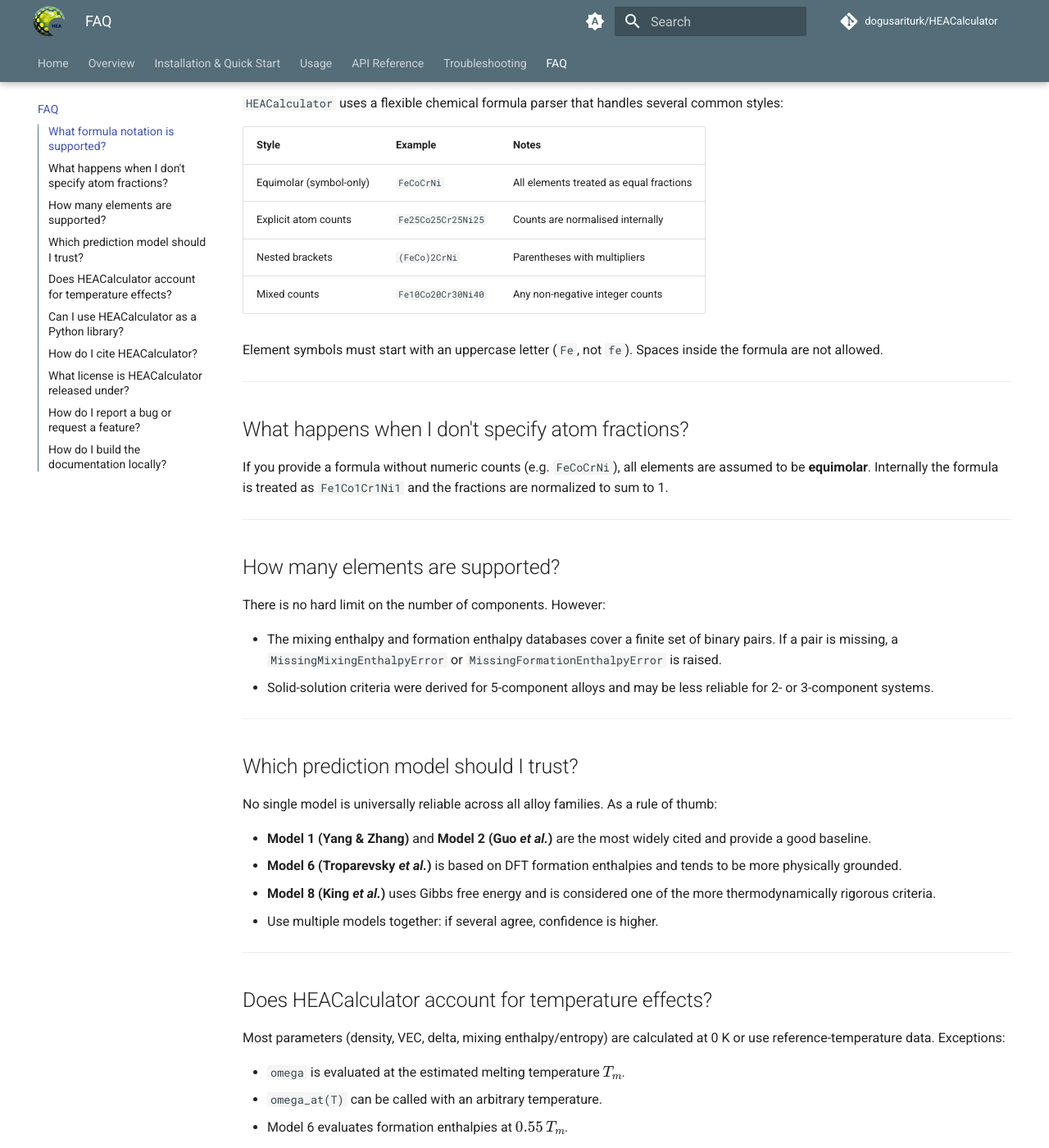
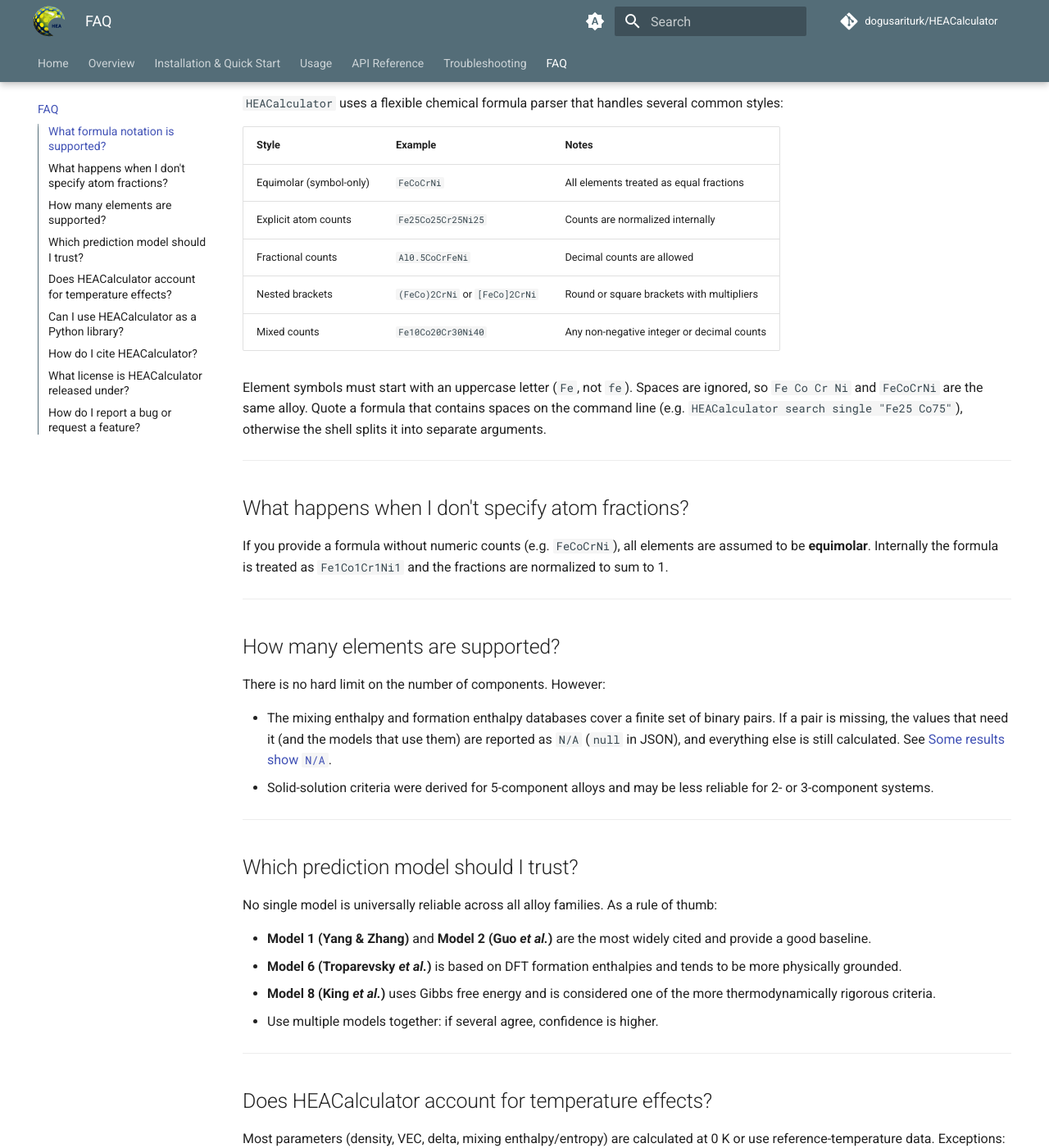
Before and after one commit to dogusariturk/HEACalculator, an MkDocs documentation site: the page built from docs/faq.md, in a window 1280 px wide and 1400 px high, scrolled down 212 px. Shown: the whole window at 82% size. Built offline with MkDocs 1.6.1 and Material for MkDocs 9.7.7, drawn with Linux system fonts in a browser that asks for light colours; comment, search, counter and statistics services are not loaded; some of the changed text lies outside the part shown.

Commit message:
Expand FAQ with new formula styles, database handling updates, new references, and citation details

````diff
--- a/docs/faq.md
+++ b/docs/faq.md
@@ -6,14 +6,15 @@
 
 `HEACalculator` uses a flexible chemical formula parser that handles several common styles:
 
-| Style                   | Example            | Notes                                   |
-|-------------------------|--------------------|-----------------------------------------|
-| Equimolar (symbol-only) | `FeCoCrNi`         | All elements treated as equal fractions |
-| Explicit atom counts    | `Fe25Co25Cr25Ni25` | Counts are normalised internally        |
-| Nested brackets         | `(FeCo)2CrNi`      | Parentheses with multipliers            |
-| Mixed counts            | `Fe10Co20Cr30Ni40` | Any non-negative integer counts         |
+| Style                   | Example                        | Notes                                       |
+|-------------------------|--------------------------------|---------------------------------------------|
+| Equimolar (symbol-only) | `FeCoCrNi`                     | All elements treated as equal fractions     |
+| Explicit atom counts    | `Fe25Co25Cr25Ni25`             | Counts are normalized internally            |
+| Fractional counts       | `Al0.5CoCrFeNi`                | Decimal counts are allowed                  |
+| Nested brackets         | `(FeCo)2CrNi` or `[FeCo]2CrNi` | Round or square brackets with multipliers   |
+| Mixed counts            | `Fe10Co20Cr30Ni40`             | Any non-negative integer or decimal counts  |
 
-Element symbols must start with an uppercase letter (`Fe`, not `fe`). Spaces inside the formula are not allowed.
+Element symbols must start with an uppercase letter (`Fe`, not `fe`). Spaces are ignored, so `Fe Co Cr Ni` and `FeCoCrNi` are the same alloy. Quote a formula that contains spaces on the command line (e.g. `HEACalculator search single "Fe25 Co75"`), otherwise the shell splits it into separate arguments.
 
 ---
 
@@ -27,7 +28,7 @@
 
 There is no hard limit on the number of components. However:
 
-- The mixing enthalpy and formation enthalpy databases cover a finite set of binary pairs. If a pair is missing, a `MissingMixingEnthalpyError` or `MissingFormationEnthalpyError` is raised.
+- The mixing enthalpy and formation enthalpy databases cover a finite set of binary pairs. If a pair is missing, the values that need it (and the models that use them) are reported as `N/A` (`null` in JSON), and everything else is still calculated. See [Some results show `N/A`](troubleshooting.md#some-results-show-na).
 - Solid-solution criteria were derived for 5-component alloys and may be less reliable for 2- or 3-component systems.
 
 ---
@@ -49,8 +50,8 @@
 
 - `omega` is evaluated at the estimated melting temperature $T_m$.
 - `omega_at(T)` can be called with an arbitrary temperature.
-- Model 6 evaluates formation enthalpies at $0.55\,T_m$.
-- Model 7 defaults to an annealing temperature of $0.60\,T_m$ (configurable).
+- Model 6 compares the 0 K DFT formation enthalpies against the entropy bound $-T\,\Delta S_{\text{mix}}$, evaluated at $T = 0.55\,T_m$.
+- Model 7 defaults to an annealing temperature of $0.55\,T_m$ and $k_2 = 0.6$; both can be changed with `model_7(k_2=..., annealing_temperature=...)`.
 
 ---
 
@@ -65,18 +66,31 @@
 print(hea.thermo.mixing_enthalpy)
 ```
 
+To calculate many alloys in parallel, use `HEACalculator.screen`. See [Parallel screening](usage.md#parallel-screening).
+
 See the [Usage](usage.md) page for full examples.
 
 ---
 
 ## How do I cite HEACalculator?
 
-If you use `HEACalculator` in your research, please cite:
+If you use `HEACalculator` in your research, please cite the following:
 
-> Doğuhan Sarıtürk. *HEACalculator*. (2019). doi:[10.5281/zenodo.3590318](https://doi.org/10.5281/zenodo.3590318)
+> Sarıtürk, D., Kalay, Y. E., & Arróyave, R. (2026). HEACalculator: An Open-Source Python Tool for Thermodynamic Property Calculation and Solid Solution Prediction in High-Entropy Alloys. arXiv. https://doi.org/10.48550/arXiv.2606.19661
+
+> Sarıtürk, D. (2019). HEACalculator. Zenodo. https://doi.org/10.5281/zenodo.3590318
 
 ??? quote "BibTeX"
     ```bibtex
+    @misc{sariturk_2026_arxiv,
+      author    = {Sarıtürk, Doğuhan and Kalay, Yunus Eren and Arróyave, Raymundo},
+      title     = {{HEACalculator}: An Open-Source {Python} Tool for Thermodynamic Property Calculation and Solid Solution Prediction in High-Entropy Alloys},
+      year      = 2026,
+      publisher = {arXiv},
+      doi       = {10.48550/arXiv.2606.19661},
+      url       = {https://doi.org/10.48550/arXiv.2606.19661},
+    }
+
     @software{sariturk_2019_3590318,
       author    = {Sarıtürk, Doğuhan},
       title     = {HEACalculator},
@@ -100,14 +114,3 @@
 ## How do I report a bug or request a feature?
 
 Open an issue on GitHub: [github.com/dogusariturk/HEACalculator/issues](https://github.com/dogusariturk/HEACalculator/issues)
-
----
-
-## How do I build the documentation locally?
-
-```bash
-uv sync --extra docs
-uv run mkdocs serve
-```
-
-Then open [http://127.0.0.1:8000](http://127.0.0.1:8000) in your browser.
````
